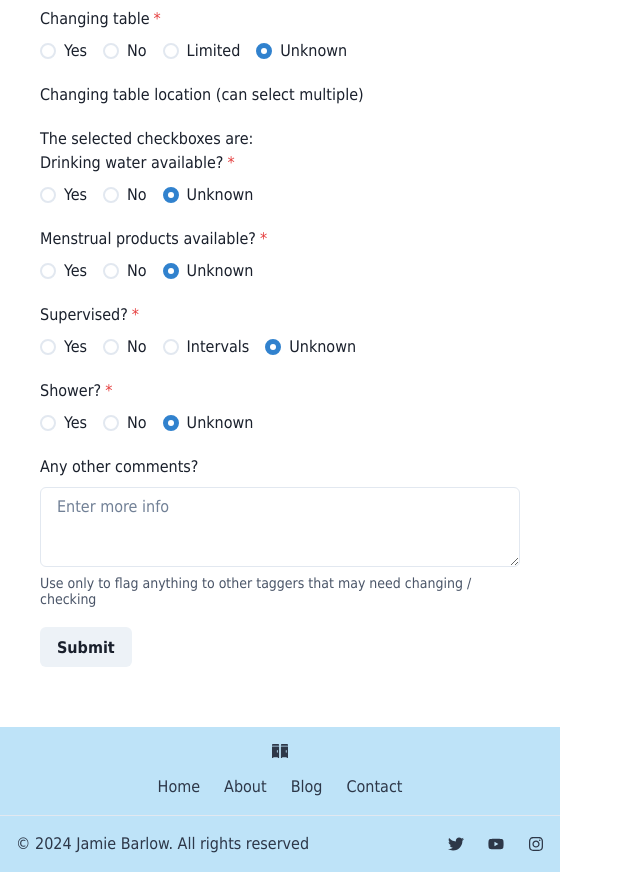
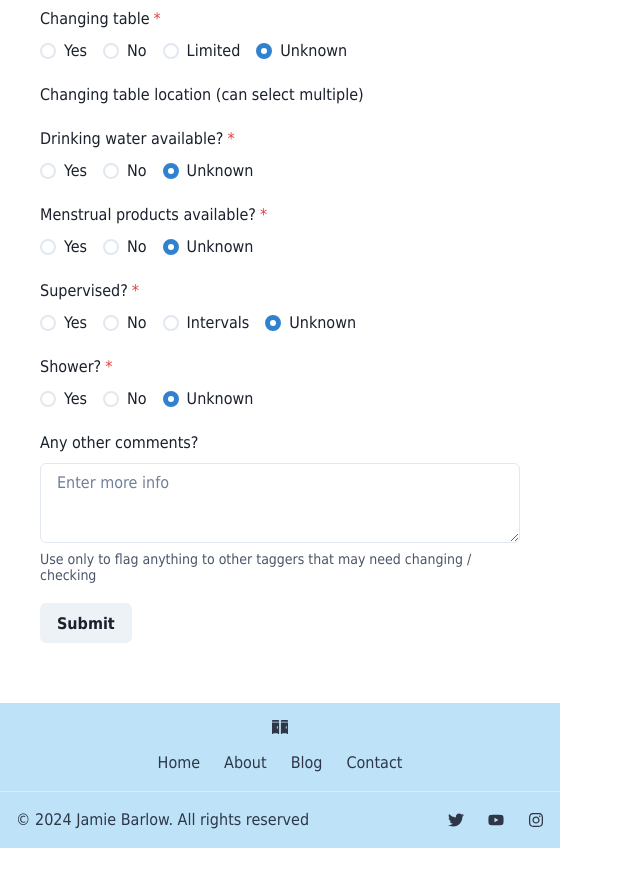
Before and after one commit to JamieBarlow/FlushPoint, a React (Vite) app in the folder frontend/: page /bathrooms/new in a window 1280 px wide. Shown: the part 1900-2772 px from the top of the page, without its empty margins (0-640 px from the left). After the commit the page ends 2748 px from the top, so only its background shows below. Built offline with nearby package versions, Linux system fonts and the light colour scheme.

Commit message:
Update type annotations for CustomCheckboxGroup

```diff
--- a/frontend/src/components/CustomCheckboxGroup.tsx
+++ b/frontend/src/components/CustomCheckboxGroup.tsx
@@ -1,15 +1,11 @@
 import {
   useCheckbox,
-  FormLabel,
   Stack,
-  Icon,
   Text,
   Flex,
-  Box,
   useCheckboxGroup,
   chakra,
 } from "@chakra-ui/react";
-import { CgOptions } from "react-icons/cg";
 import { FiCheck } from "react-icons/fi";
 import { useState } from "react";
 
@@ -18,10 +14,17 @@ interface ICustomCheckboxProps {
   isChecked: boolean;
   isDisabled: boolean;
   onChange: () => void;
-  value: string;
 }
 
-export default function customCheckboxGroup({ options, defaultValues = [] }) {
+type Option = {
+  value: string;
+  label: string;
+};
+interface CheckboxGroupProps {
+  options: Option[];
+}
+
+export default function customCheckboxGroup({ options }: CheckboxGroupProps) {
   function CustomCheckbox(props: ICustomCheckboxProps) {
     const { state, getCheckboxProps, getInputProps, getLabelProps, htmlProps } =
       useCheckbox(props);
@@ -64,7 +67,7 @@ export default function customCheckboxGroup({ options, defaultValues = [] }) {
 
   const { value, setValue, getCheckboxProps } = useCheckboxGroup();
   const [isUnknown, setIsUnknown] = useState(false);
-  const handleClick = (selection) => {
+  const handleClick = (selection: string) => {
     if (selection === "unknown" && !isUnknown) {
       setValue(["unknown"]);
       setIsUnknown(true);
--- a/frontend/src/pages/NewBathroomForm.tsx
+++ b/frontend/src/pages/NewBathroomForm.tsx
@@ -2,10 +2,6 @@ import {
   Stack,
   Box,
   Button,
-  Checkbox,
-  CheckboxGroup,
-  useCheckbox,
-  useCheckboxGroup,
   FormControl,
   FormHelperText,
   FormLabel,
@@ -21,9 +17,7 @@ import {
   RadioGroup,
   Radio,
 } from "@chakra-ui/react";
-import { CustomCheckbox } from "../components/CustomCheckboxGroup";
-import { useEffect, useState } from "react";
-import { FaRegThumbsUp, FaRegThumbsDown } from "react-icons/fa";
+import { useState } from "react";
 import { Form, useActionData } from "react-router-dom";
 import CustomCheckboxGroup from "../components/CustomCheckboxGroup";
 
@@ -36,20 +30,7 @@ export default function NewBathroomForm() {
   const formInputStyles = {
     mb: "20px",
   };
-  const { value, setValue, getCheckboxProps } = useCheckboxGroup();
-  // const [isLocationUnknown, setIsLocationUnknown] = useState(false);
   const [productsAvailable, setProductsAvailable] = useState(false);
-
-  const [isPositionUnknown, setIsPositionUnknown] = useState(false);
-  // Used to toggle state
-  const toggleState = (state: boolean, setState: (value: boolean) => void) => {
-    setState(!state);
-  };
-
-  // Used to toggle disabled state for other checkboxes and set their values to 'false'
-  const handleCheckboxChange = () => {
-    setIsPositionUnknown((prev) => !prev);
-  };
 
   return (
     <>
@@ -299,10 +280,6 @@ export default function NewBathroomForm() {
                 </Stack>
               </CheckboxGroup> */}
             </FormControl>
-            <Box>
-              <h3>The selected checkboxes are: {value.sort().join(" and ")}</h3>
-              <p>{value}</p>
-            </Box>
             <FormControl sx={formInputStyles} isRequired defaultValue={"no"}>
               <FormLabel>Drinking water available?</FormLabel>
               <RadioGroup defaultValue="unknown" name="drinking_water">
```
